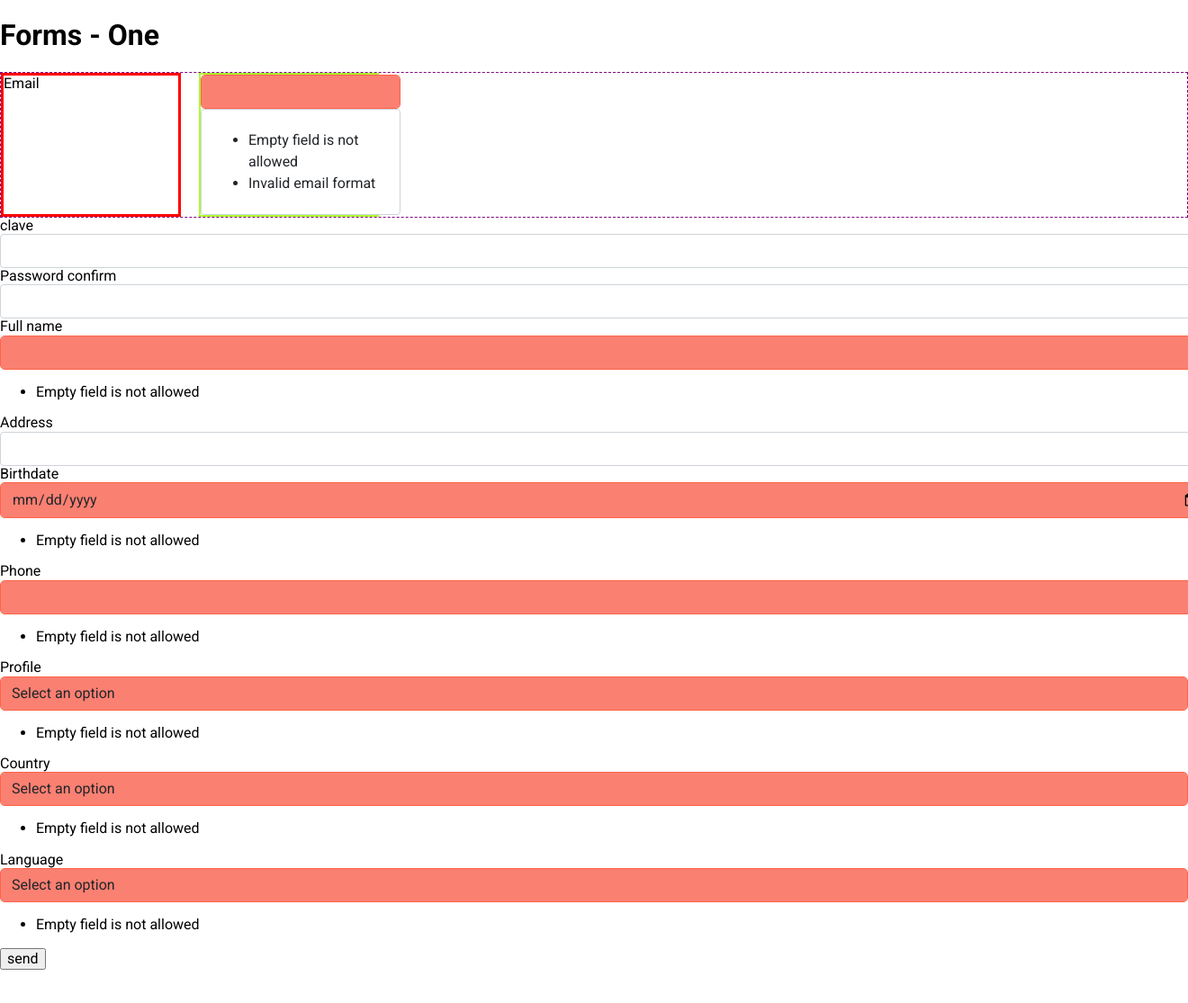
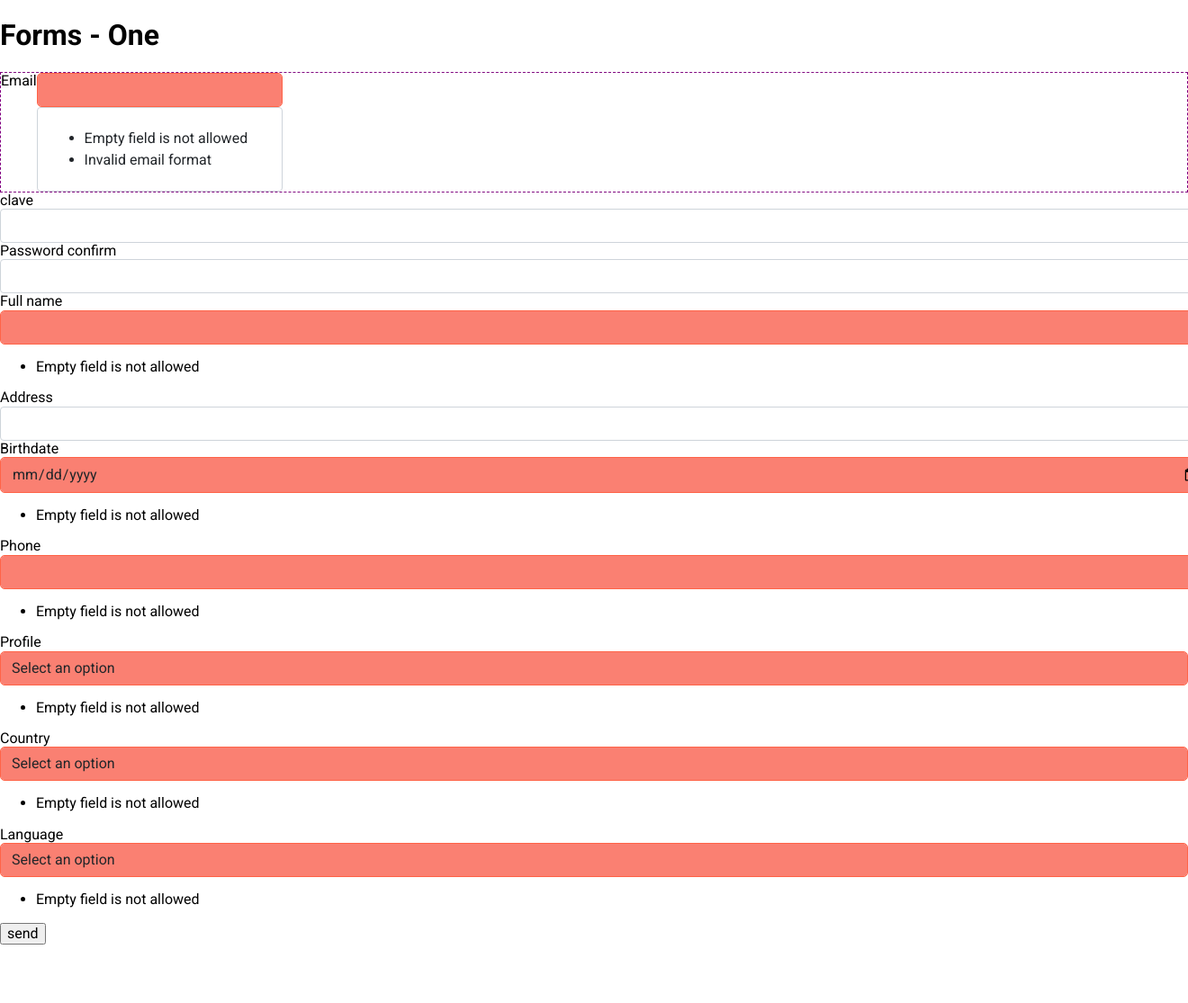
Before and after one commit to eacevedof/prj_css, a PHP site: page / in a window 1320 px wide; the page is wider, and only the part inside the window is pictured. Shown: that part at 90% size. After the commit the page ends 1050 px from the top of that part, so only its background shows below. Run offline with PHP 8.4, Linux system fonts and the light colour scheme.

Commit message:
grid parece que mejor

```diff
--- a/forms/one/style.css
+++ b/forms/one/style.css
@@ -44,9 +44,8 @@ form .fm-flex {
 
 form .fm-field-grid {
   display: grid;
-  grid-template-columns: 200px 200px;
+  grid-auto-columns: fit-content(250px);
   grid-template-rows: auto;
-  grid-gap: 20px;
   grid-template-areas:
     "arealabel areainput";
   border: 1px dashed purple;
@@ -54,12 +53,10 @@ form .fm-field-grid {
 
 .fm-field-grid .fg-label {
   grid-area: arealabel;
-  border: 3px solid red;
 }
 
 .fm-field-grid .fg-input {
   grid-area: areainput;
-  border: 2px solid greenyellow;
 }
 
 .fm-field-grid .fg-error {
```
